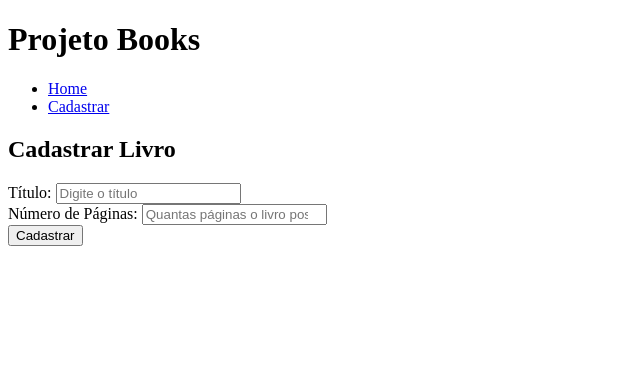
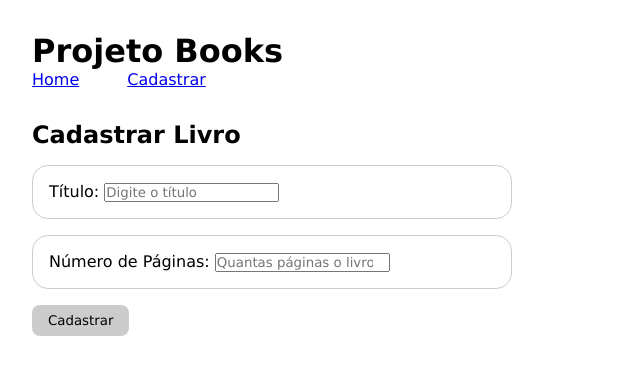
Before and after one commit to mcalves-stack/node_mysql, a Node server app: template views/register.handlebars in a window 1280 px wide. Shown: the top 375 px of the page, without its empty margins (0-640 px from the left). Run offline with Node 20, Linux system fonts and the light colour scheme; the template is opened without the code that fills it, so the values that code supplies are empty; some libraries are stand-ins or nearby versions.

Commit message:
lendo dados de livros

```diff
--- a/index.js
+++ b/index.js
@@ -40,7 +40,17 @@ app.post("/register/save", (req, res) => {
 
 // rota get
 app.get("/", (req, res) => {
-    res.render("home")
+    const sql = 'SELECT * FROM books'
+
+    conn.query(sql, (error, data) => {
+        if (error) {
+          return console.log(error)
+        }
+
+        const books = data
+
+        res.render("home", {books})
+    })
 })
 
 // definindo a conexão com o banco de dados
--- /dev/null
+++ b/public/css/styles.css
@@ -0,0 +1,50 @@
+* {
+  margin: 0;
+  padding: 0;
+  box-sizing: border-box;
+
+  font-family: 'Lucida Sans', 'Lucida Sans Regular', 'Lucida Grande', 'Lucida Sans Unicode', Geneva, Verdana, sans-serif;
+}
+
+ul, li {
+  list-style: none;
+}
+
+body {
+  padding: 2rem;
+}
+
+header {
+  margin-bottom: 2rem;
+}
+
+header ul {
+  display: flex;
+  gap: 3rem;
+}
+
+.book {
+  border: 1px solid #ccc;
+  width: 30rem;
+  padding: 1rem;
+  margin-top: 1rem;
+  margin-bottom: 1rem;
+  border-radius: 1rem;
+}
+
+.divs-inputs-labels {
+  margin-top: 1rem;
+  border: 1px solid #ccc;
+  width: 30rem;
+  padding: 1rem;
+  border-radius: 1rem;
+}
+
+button {
+  margin-top: 1rem;
+  padding: 0.5rem 1rem;
+  border-radius: 0.5rem;
+  border: none;
+  background-color: #ccc;
+  cursor: pointer;
+}
--- a/views/layouts/main.handlebars
+++ b/views/layouts/main.handlebars
@@ -4,6 +4,7 @@
     <meta charset="UTF-8">
     <meta http-equiv="X-UA-Compatible" content="IE=edge">
     <meta name="viewport" content="width=device-width, initial-scale=1.0">
+    <link rel="stylesheet" href="/css/styles.css">
     <title>Projeto Books</title>
 </head>
 <body>
--- a/views/register.handlebars
+++ b/views/register.handlebars
@@ -1,11 +1,11 @@
 <h2>Cadastrar Livro</h2>
 
 <form action="/register/save" method="POST">
-  <div>
+  <div class="divs-inputs-labels">
     <label for="title">Título:</label>
     <input type="text" name="title" placeholder="Digite o título" id="title">
   </div>
-  <div>
+  <div class="divs-inputs-labels">
     <label for="pageqty">Número de Páginas:</label>
     <input type="number" name="pageqty" placeholder="Quantas páginas o livro possui?" id="pageqty">
   </div>
```
Also changed, not shown: views/home.handlebars (+9 -1 lines).
